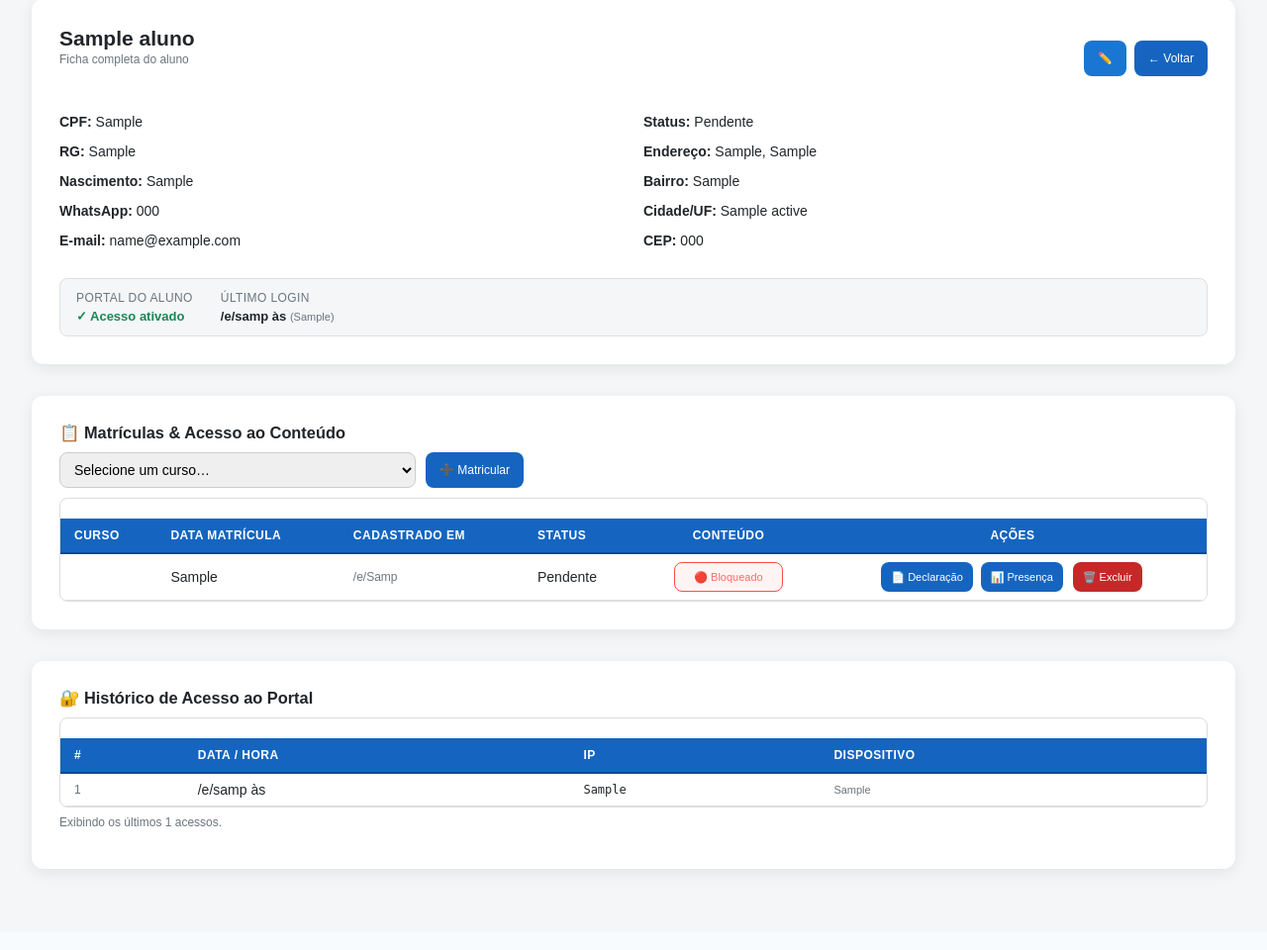
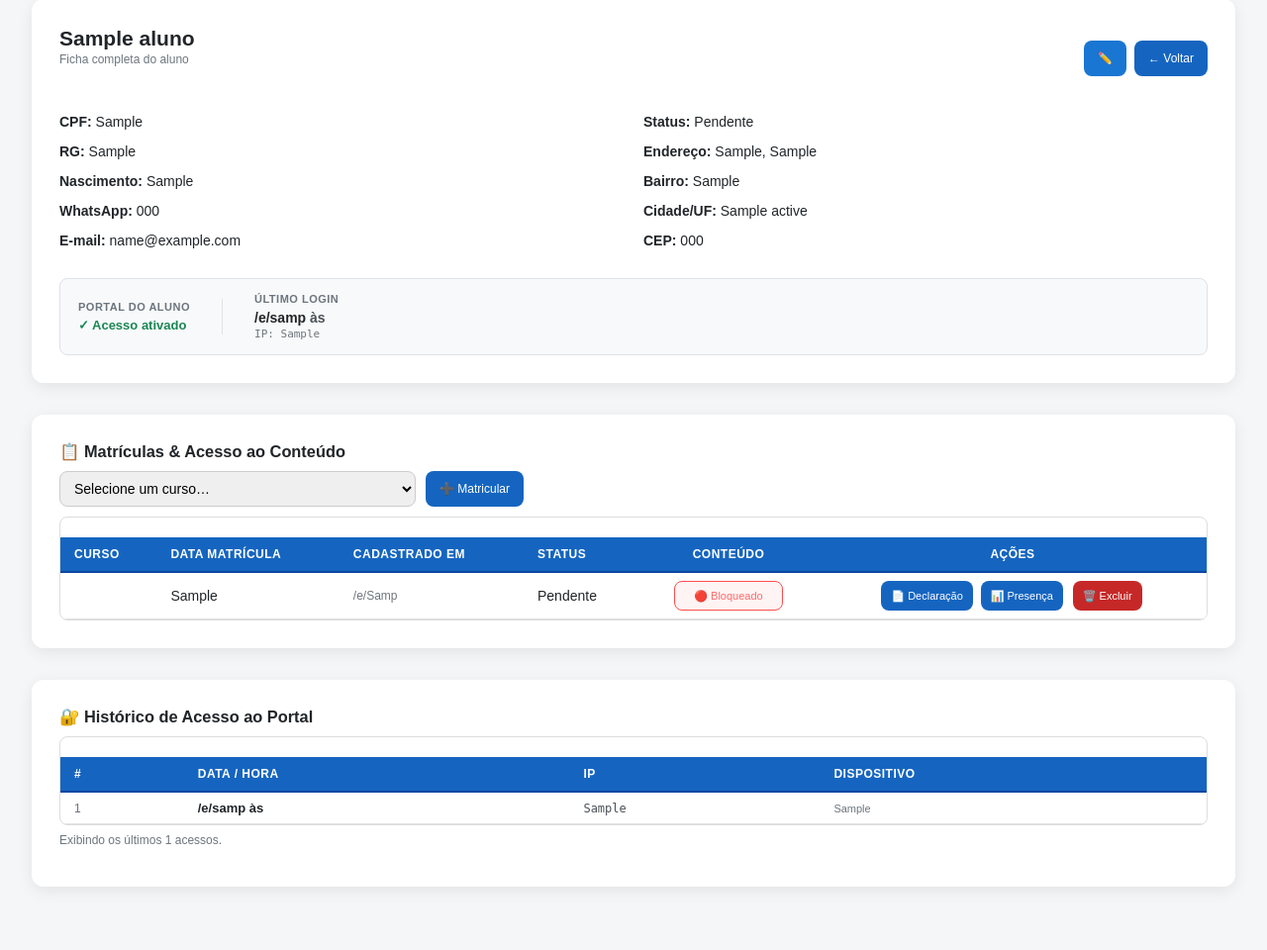
Before and after one commit to centrodequalificacao2020-create/alunos, a Flask app: template templates/ficha_aluno.html in a window 1280 px wide. Shown: the part 89-1049 px from the top of the page at 99% size. Before the commit the page ends 974 px from the top, so only its background shows below. Run offline with Flask 3, Linux system fonts and the light colour scheme; tables that the repository leaves empty hold one stand-in row (values such as "Sample post"); the template is opened without the code that fills it: values that come from a table or form of the project are taken from there, most other values are stand-ins (such as "Sample title", 1, 10 or a date in 2020); some libraries are stand-ins or nearby versions.

Commit message:
fix: melhorar legibilidade do ultimo login na ficha do aluno

```diff
--- a/templates/ficha_aluno.html
+++ b/templates/ficha_aluno.html
@@ -37,27 +37,45 @@
 
     {# Acesso ao portal #}
     {% set ul = aluno.ultimo_login %}
-    <div style="margin-top:16px;padding:12px 16px;background:var(--color-surface);
-                border-radius:var(--radius-md);border:1px solid var(--color-border);
-                display:flex;align-items:center;gap:28px;flex-wrap:wrap;">
+    <div style="margin-top:16px;padding:14px 18px;
+                background:#f8f9fa;
+                border-radius:var(--radius-md);
+                border:1px solid #dee2e6;
+                display:flex;align-items:center;gap:32px;flex-wrap:wrap;">
+
+        {# — Portal ativo/inativo — #}
         <div>
-            <p style="margin:0;font-size:12px;color:var(--color-text-muted);text-transform:uppercase;letter-spacing:.4px;">Portal do Aluno</p>
+            <p style="margin:0;font-size:11px;font-weight:600;color:#6c757d;
+                       text-transform:uppercase;letter-spacing:.5px;">Portal do Aluno</p>
             {% if aluno.senha %}
-                <p style="margin:4px 0 0;font-size:13px;font-weight:600;color:var(--color-success);">&#10003; Acesso ativado</p>
+                <p style="margin:5px 0 0;font-size:13px;font-weight:700;color:#198754;">&#10003; Acesso ativado</p>
             {% else %}
-                <p style="margin:4px 0 0;font-size:13px;font-weight:600;color:var(--color-danger);">&#10007; Sem acesso</p>
+                <p style="margin:5px 0 0;font-size:13px;font-weight:700;color:#dc3545;">&#10007; Sem acesso</p>
             {% endif %}
         </div>
+
+        {# separador visual #}
+        <div style="width:1px;height:36px;background:#dee2e6;flex-shrink:0;"></div>
+
+        {# — Último login — #}
         <div>
-            <p style="margin:0;font-size:12px;color:var(--color-text-muted);text-transform:uppercase;letter-spacing:.4px;">Último Login</p>
+            <p style="margin:0;font-size:11px;font-weight:600;color:#6c757d;
+                       text-transform:uppercase;letter-spacing:.5px;">Último Login</p>
             {% if ul %}
                 {% set d = ul.login_em %}
-                <p style="margin:4px 0 0;font-size:13px;font-weight:600;">
-                    {{ d[8:10] }}/{{ d[5:7] }}/{{ d[0:4] }} às {{ d[11:16] }}
-                    <span style="font-size:11px;color:var(--color-text-muted);font-weight:400;">({{ ul.ip or '-' }})</span>
+                <p style="margin:5px 0 0;font-size:14px;font-weight:700;color:#212529;">
+                    {{ d[8:10] }}/{{ d[5:7] }}/{{ d[0:4] }}
+                    <span style="color:#495057;">às {{ d[11:16] }}</span>
                 </p>
+                {% if ul.ip %}
+                <p style="margin:2px 0 0;font-size:11px;color:#6c757d;font-family:monospace;">
+                    IP: {{ ul.ip }}
+                </p>
+                {% endif %}
             {% else %}
-                <p style="margin:4px 0 0;font-size:13px;color:var(--color-text-muted);">Nunca acessou</p>
+                <p style="margin:5px 0 0;font-size:13px;font-weight:600;color:#adb5bd;font-style:italic;">
+                    Nunca acessou
+                </p>
             {% endif %}
         </div>
     </div>
@@ -182,9 +200,11 @@
                 {% set d = lg.login_em %}
                 <tr>
                     <td style="color:var(--color-text-muted);font-size:12px;">{{ loop.index }}</td>
-                    <td>{{ d[8:10] }}/{{ d[5:7] }}/{{ d[0:4] }} às {{ d[11:16] }}</td>
-                    <td style="font-size:12px;font-family:monospace;">{{ lg.ip or '-' }}</td>
-                    <td style="font-size:11px;color:var(--color-text-muted);max-width:320px;
+                    <td style="font-size:13px;font-weight:600;color:#212529;">
+                        {{ d[8:10] }}/{{ d[5:7] }}/{{ d[0:4] }} às {{ d[11:16] }}
+                    </td>
+                    <td style="font-size:12px;font-family:monospace;color:#495057;">{{ lg.ip or '-' }}</td>
+                    <td style="font-size:11px;color:#6c757d;max-width:320px;
                                overflow:hidden;text-overflow:ellipsis;white-space:nowrap;">
                         {{ lg.user_agent or '-' }}
                     </td>
@@ -193,7 +213,7 @@
             </tbody>
         </table>
     </div>
-    <p style="font-size:12px;color:var(--color-text-muted);margin-top:8px;">
+    <p style="font-size:12px;color:#6c757d;margin-top:8px;">
         Exibindo os últimos {{ logins|length }} acessos.
     </p>
 </div>
```
